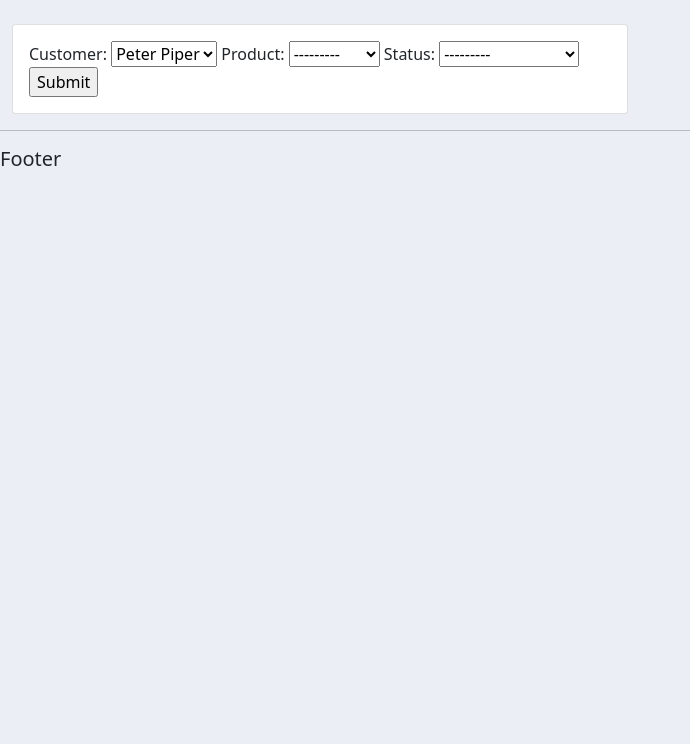
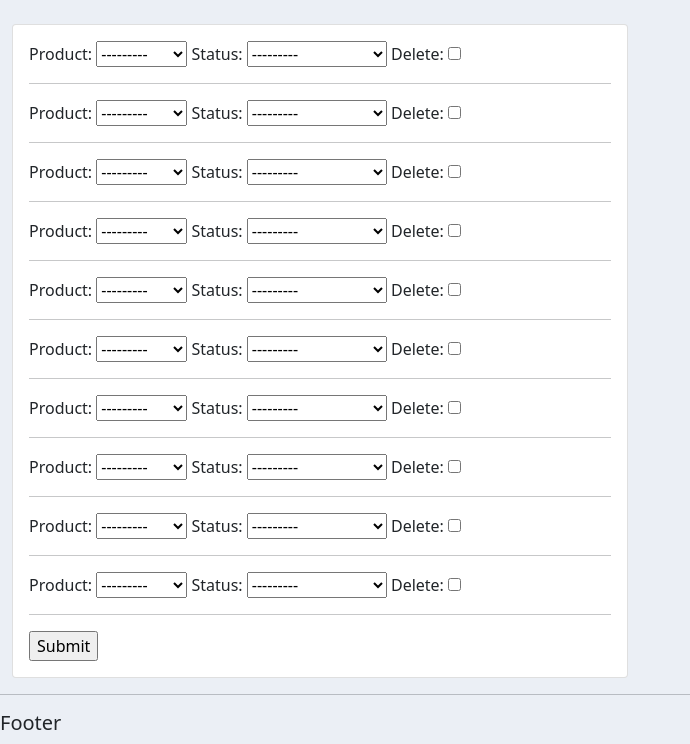
Before and after one commit to HawkXDev/crm1, a Django app: page /create_order/2/ in a window 1280 px wide. Shown: the part 56-800 px from the top of the page, without its empty margins (0-690 px from the left). Run offline with Django 4.2, Linux system fonts and the light colour scheme; data comes from the database, SQL or seed files in the repository; both versions use the stored data as it was after the commit.

Commit message:
inline formsets

```diff
--- a/accounts/views.py
+++ b/accounts/views.py
@@ -1,4 +1,5 @@
 from django.shortcuts import render, redirect
+from django.forms import inlineformset_factory
 from .models import Product, Customer, Order
 from .forms import OrderForm
 
@@ -31,17 +32,20 @@
 
 
 def create_order(request, pk):
+    OrderFormSet = inlineformset_factory(Customer, Order, fields=('product', 'status'), extra=10)
+
     customer = Customer.objects.get(id=pk)
-    form = OrderForm(initial={'customer': customer})
+    formset = OrderFormSet(queryset=Order.objects.none(), instance=customer)
+    # form = OrderForm(initial={'customer': customer})
 
     if request.method == 'POST':
-        # print('Printing POST: ', request.POST)
-        form = OrderForm(request.POST)
-        if form.is_valid():
-            form.save()
+        # form = OrderForm(request.POST)
+        formset = OrderFormSet(request.POST, instance=customer)
+        if formset.is_valid():
+            formset.save()
             return redirect('/')
 
-    context = {'form': form}
+    context = {'formset': formset}
     return render(request, 'accounts/order_form.html', context)
 
 
--- a/templates/accounts/customer.html
+++ b/templates/accounts/customer.html
@@ -9,7 +9,7 @@
             <div class="card card-body">
                 <h5>Customer: {{ customer.name }}</h5>
                 <hr>
-                <a class="btn btn-outline-info btn-sm btn-block mb-1" href="">Update Customer</a>
+                <a class="btn btn-outline-info btn-sm btn-block mb-2" href="">Update Customer</a>
                 <a class="btn btn-outline-info btn-sm btn-block" href="{% url 'create_order' customer.id %}">
                     Place Order</a>
             </div>
--- a/templates/accounts/order_form.html
+++ b/templates/accounts/order_form.html
@@ -8,7 +8,11 @@
             <div class="card card-body">
                 <form action="" method="post">
                     {% csrf_token %}
-                    {{ form }}
+                    {{ formset.management_form }}
+                    {% for form in formset %}
+                        {{ form }}
+                        <hr>
+                    {% endfor %}
                     <input type="submit" name="Submit" value="Submit"/>
                 </form>
             </div>
```
Also changed, not shown: db.sqlite3.
